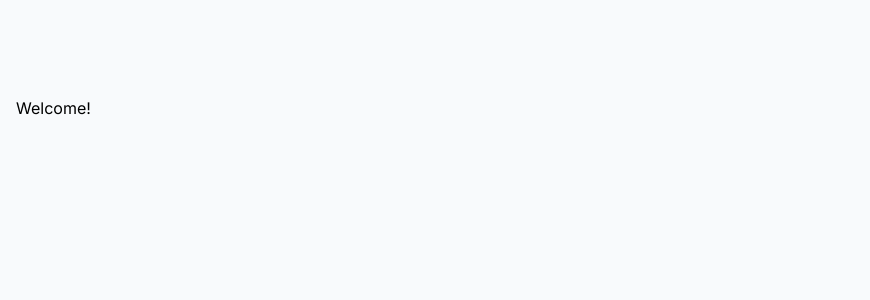
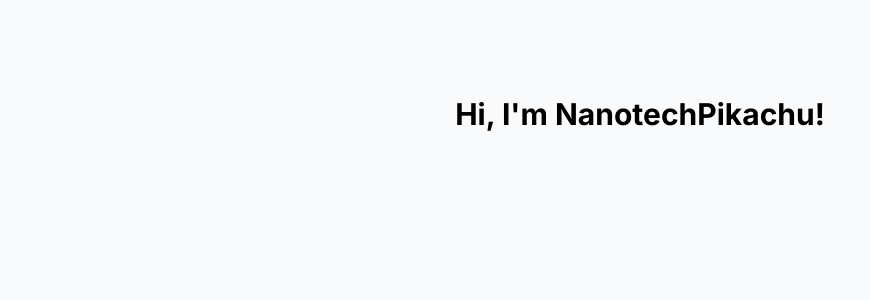
Before and after one commit to NanotechPikachu/Portfolio, a Next.js app: page / in a window 1280 px wide. Shown: the top 300 px of the page, without its empty margins (0-870 px from the left). Built offline with nearby package versions, Linux system fonts and the light colour scheme.

Commit message:
Update page.js

```diff
--- a/src/app/page.js
+++ b/src/app/page.js
@@ -2,7 +2,7 @@ export default function Home() {
   return (
     <>
     <div className="ml-4 mr-4 mt-24">
-    <h1>Welcome!</h1>
+    <h1 className="font-bold text-center text-2xl md:text-3xl dark:text-white text-black mb-8">Hi, I'm NanotechPikachu!</h1>
     </div>
     </>
   )
```
